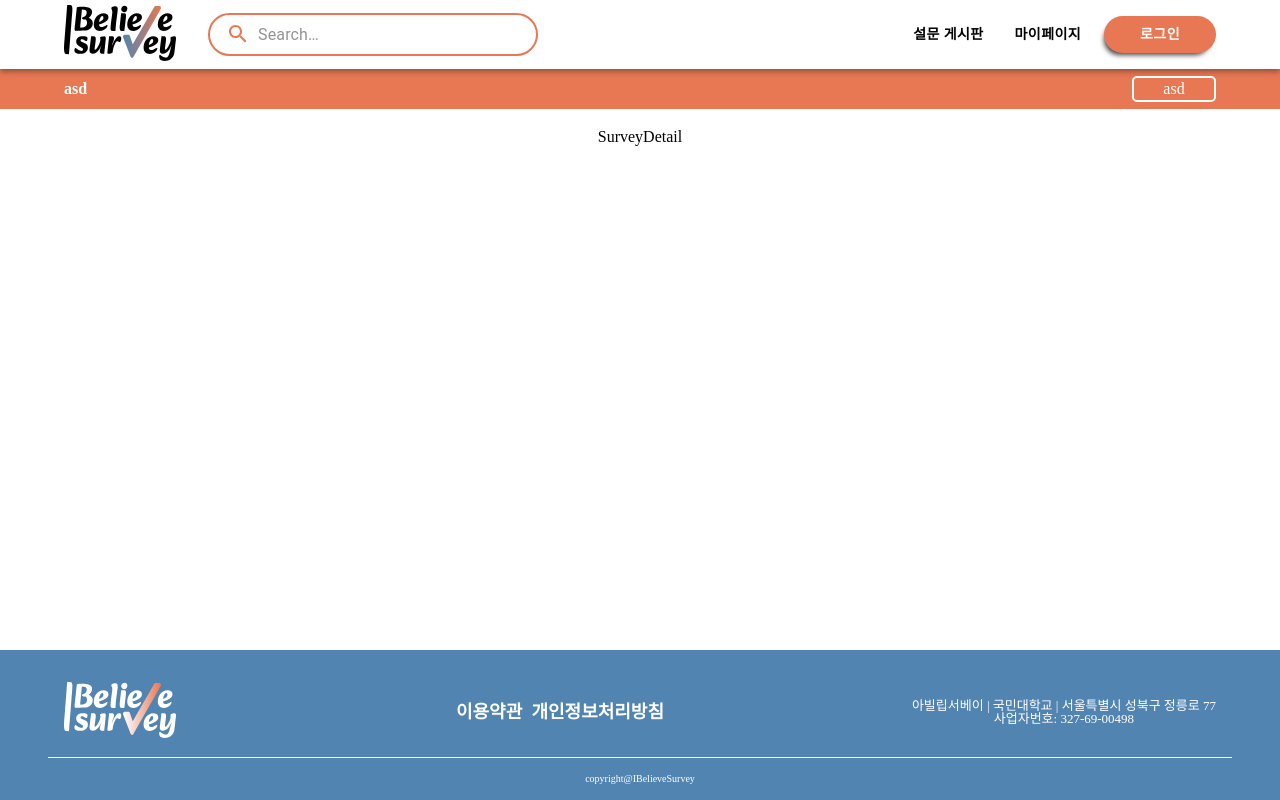
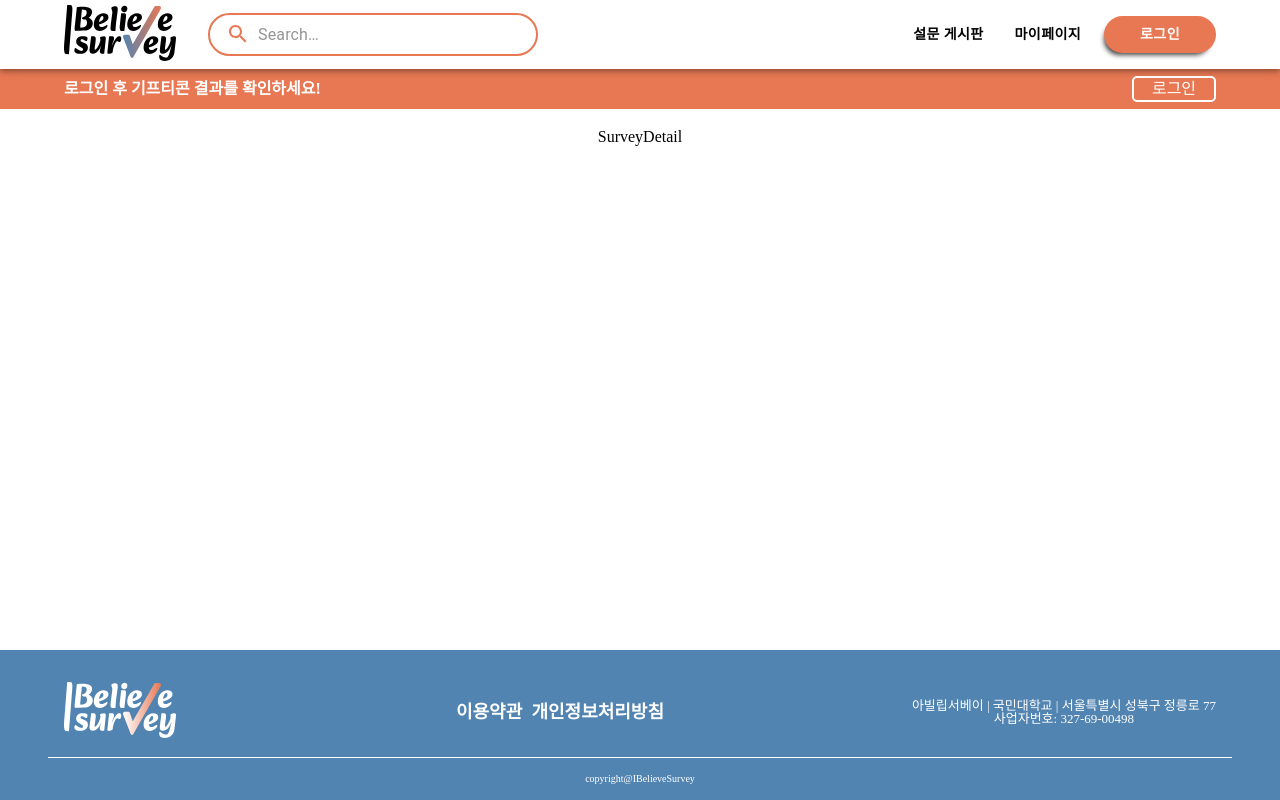
Before and after one commit to 2023-AlphaProject/iBelieveSurvey_frontend, a React (Create React App) app: page /survey/1 in a window 1280 px wide. Built offline with nearby package versions, Linux system fonts and the light colour scheme; a web font is replaced by a local one.

Commit message:
feat: add Navigate to click Callback effect;

```diff
--- a/src/pages/Survey/SurveyDetail.tsx
+++ b/src/pages/Survey/SurveyDetail.tsx
@@ -1,15 +1,18 @@
 import { useState } from 'react';
+import { useNavigate } from 'react-router-dom';
 import { useRecoilState } from 'recoil';
 import { bannerState } from 'states/stateBanner';
 
 const SurveyDetail = () => {
+  const navigate = useNavigate();
   const [bannerDataState, setBannerDataState] = useRecoilState(bannerState);
   const [temp, setTemp] = useState(false);
 
   if (!temp) {
     setBannerDataState({
-      title: 'asd',
-      content: 'asd',
+      title: '로그인 후 기프티콘 결과를 확인하세요!',
+      content: '로그인',
+      callback: () => navigate('/login'),
     });
     setTemp(true);
   }
```
